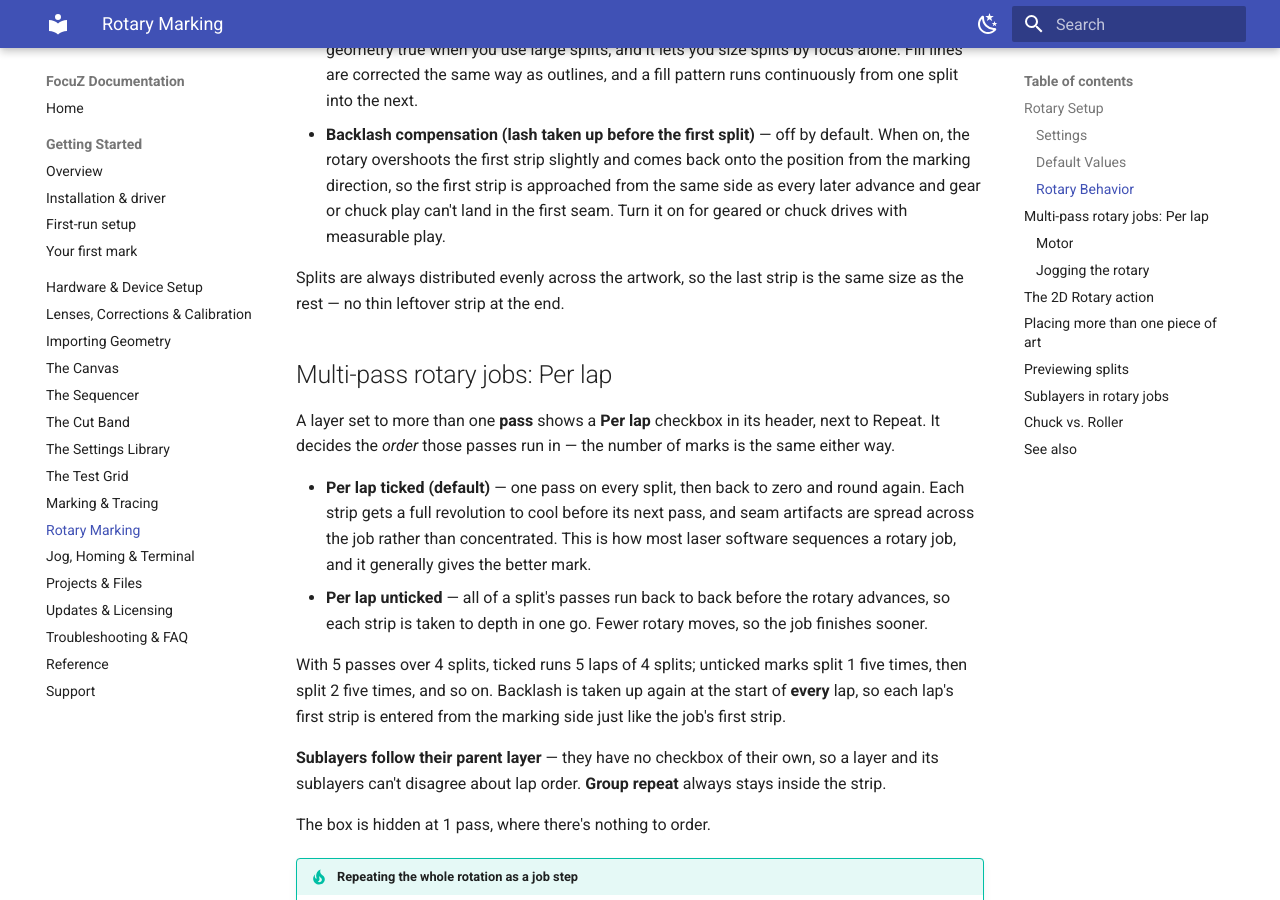
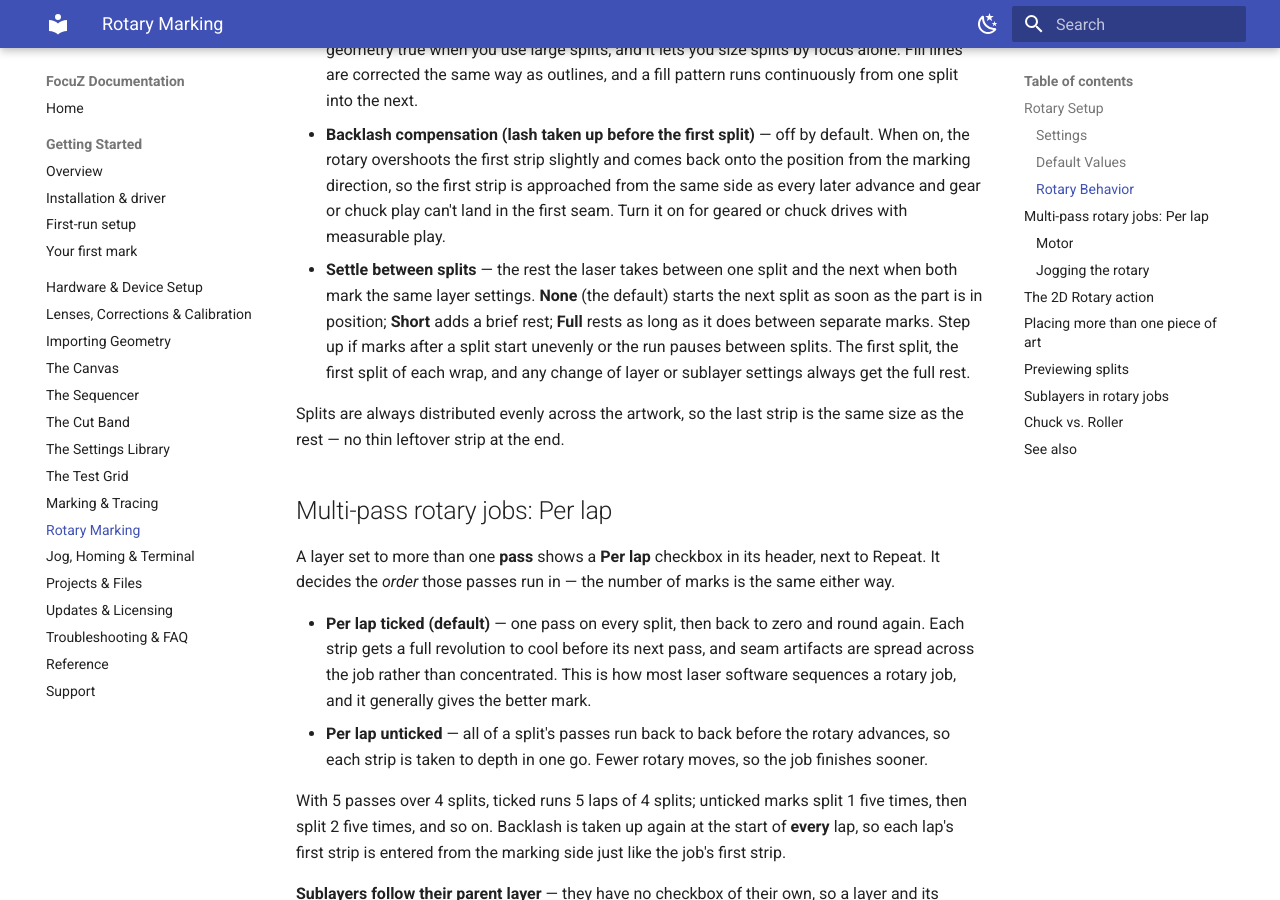
Before and after one commit to Lokahi-Shop/focuz-docs, an MkDocs documentation site: the page built from docs/rotary.md, in a window 1280 px wide and 900 px high, scrolled down 2051 px. Built offline with MkDocs 1.6.1 and Material for MkDocs 9.7.7, drawn with Linux system fonts in a browser that asks for light colours.

Commit message:
Rotary: Settle between splits option (Rotary Behavior)
Co-Authored-By: Claude Fable 5.1 <noreply@anthropic.com>

```diff
--- a/docs/rotary.md
+++ b/docs/rotary.md
@@ -67,6 +67,12 @@ action's field blank until you enter it there.
   marking direction, so the first strip is approached from the same side as every later advance
   and gear or chuck play can't land in the first seam. Turn it on for geared or chuck drives
   with measurable play.
+- **Settle between splits** — the rest the laser takes between one split and the next when both
+  mark the same layer settings. **None** (the default) starts the next split as soon as the part
+  is in position; **Short** adds a brief rest; **Full** rests as long as it does between separate
+  marks. Step up if marks after a split start unevenly or the run pauses between splits. The
+  first split, the first split of each wrap, and any change of layer or sublayer settings always
+  get the full rest.
 
 Splits are always distributed evenly across the artwork, so the last strip is the same size as
 the rest — no thin leftover strip at the end.
```
